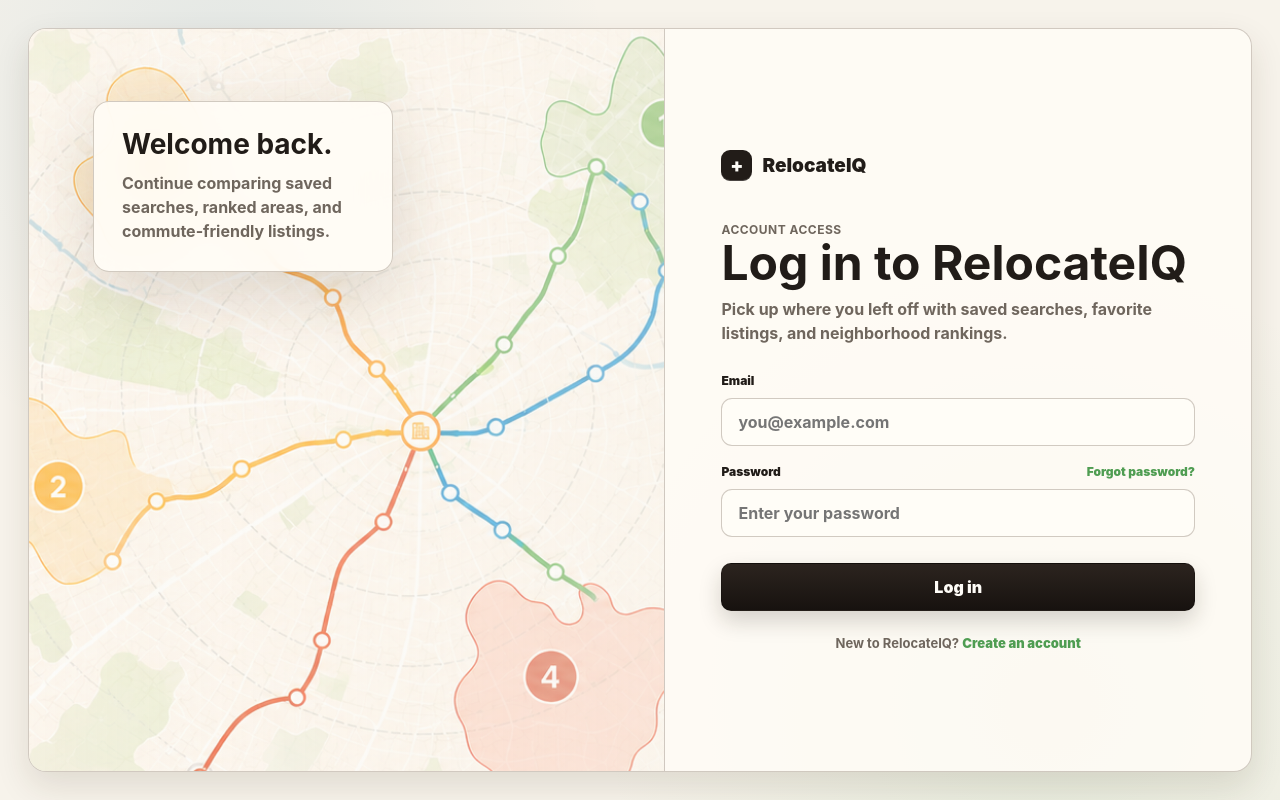
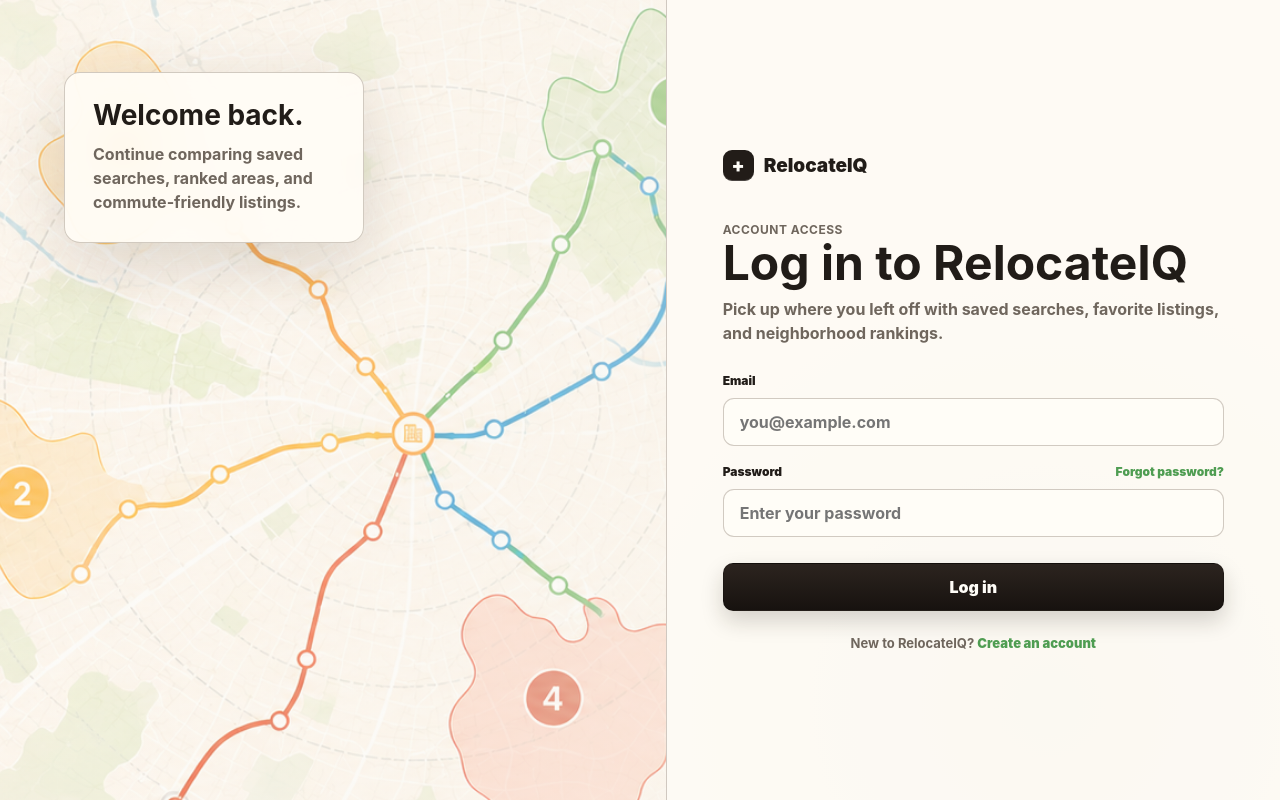
Before and after one commit to saat12d/relocateiq, a React app in the folder frontend/: page /login in a window 1280 px wide. Built offline with nearby package versions, Linux system fonts and the light colour scheme; no server answers; the HTML template or start-up script is replaced by a standard one.

Commit message:
Remove auth page frame

```diff
--- a/frontend/src/index.css
+++ b/frontend/src/index.css
@@ -346,7 +346,6 @@
 
 .auth-page {
   min-height: 100vh;
-  padding: 28px;
   background:
     radial-gradient(circle at 18% 12%, rgba(35, 119, 168, 0.1), transparent 24rem),
     radial-gradient(circle at 82% 88%, rgba(79, 157, 82, 0.1), transparent 28rem),
@@ -357,11 +356,8 @@
   display: grid;
   grid-template-columns: minmax(320px, 1fr) minmax(360px, 0.92fr);
   overflow: hidden;
-  min-height: calc(100vh - 56px);
-  border: 1px solid var(--line-strong);
-  border-radius: 18px;
+  min-height: 100vh;
   background: rgba(255, 252, 246, 0.86);
-  box-shadow: var(--soft-shadow);
 }
 
 .auth-map-panel {
@@ -526,15 +522,8 @@
 }
 
 @media (max-width: 920px) {
-  .auth-page {
-    padding: 0;
-  }
-
   .auth-shell {
     grid-template-columns: 1fr;
-    min-height: 100vh;
-    border: 0;
-    border-radius: 0;
   }
 
   .auth-map-panel {
```
